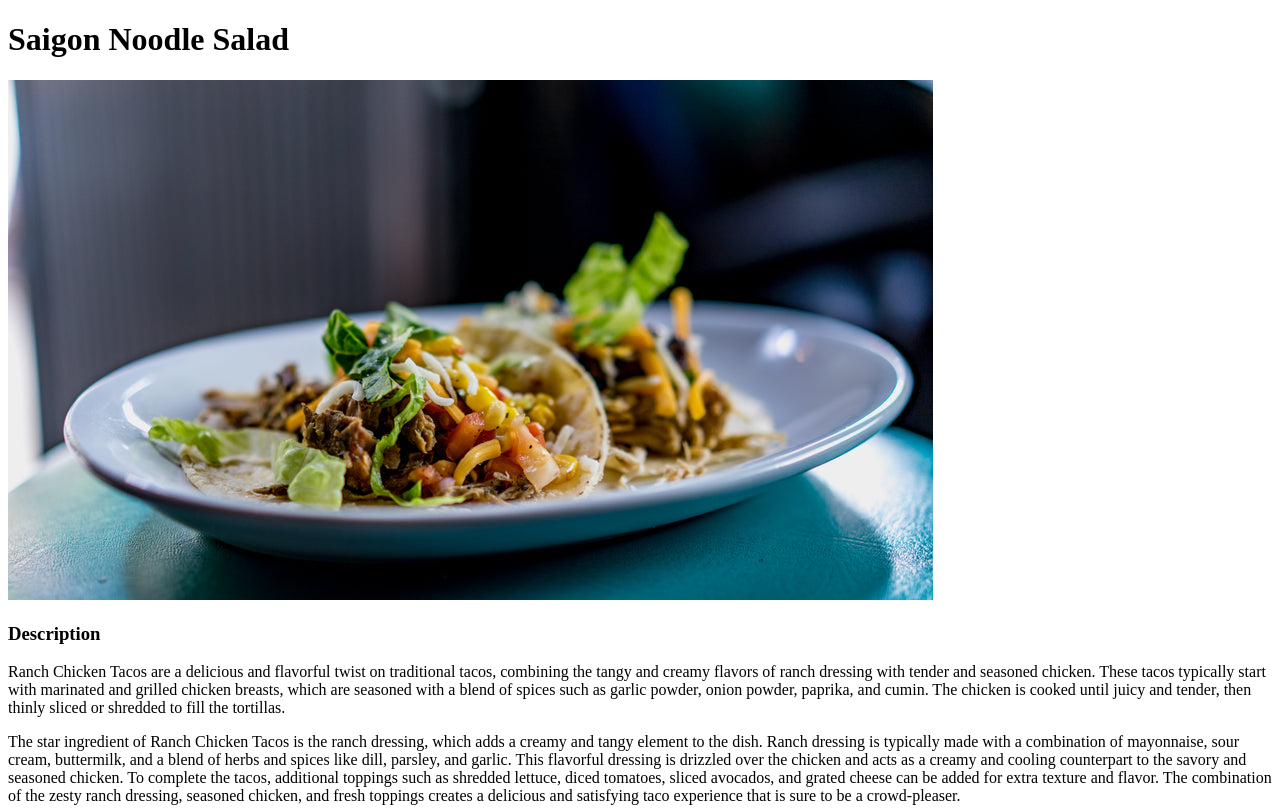
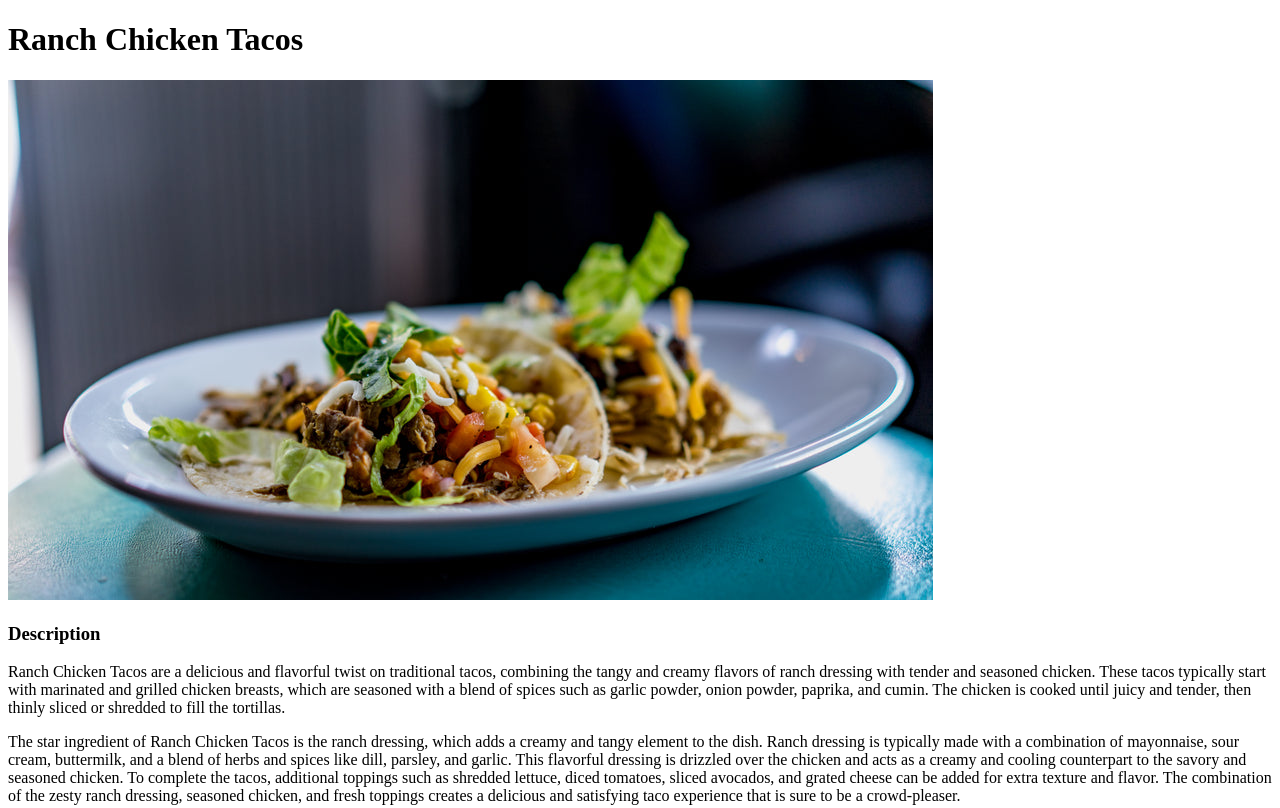
Before and after one commit to kayigireerneste/odin-recipes, a plain HTML site: page recipes/chicken.html in a window 1280 px wide. Shown: the top 808 px of the page. Drawn offline with Linux system fonts and the light colour scheme.

Commit message:
Update chicken.html

```diff
--- a/recipes/chicken.html
+++ b/recipes/chicken.html
@@ -6,7 +6,7 @@
     <title>Ranch_Chicken_Tacos</title>
 </head>
 <body>
-    <h1>Saigon Noodle Salad</h1>
+    <h1>Ranch Chicken Tacos</h1>
     <img src="./image3.jpg" alt="Ranch Chicken Tacos">
     <h3>Description</h3>
     <p>
```
